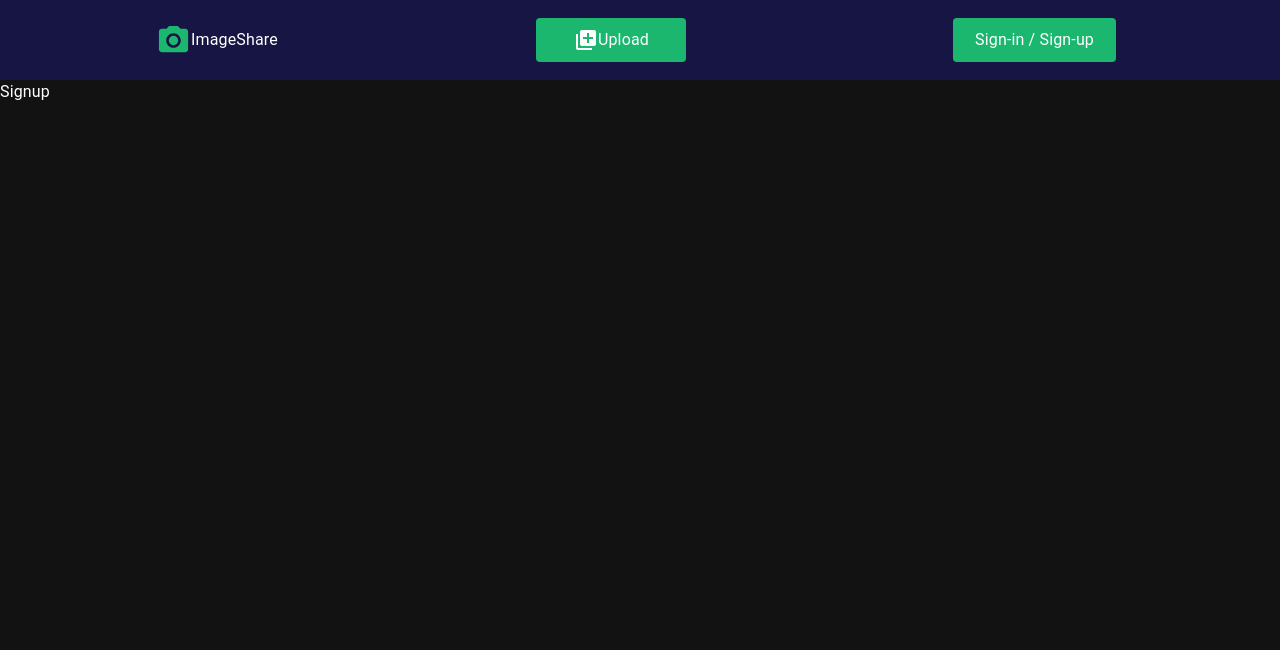
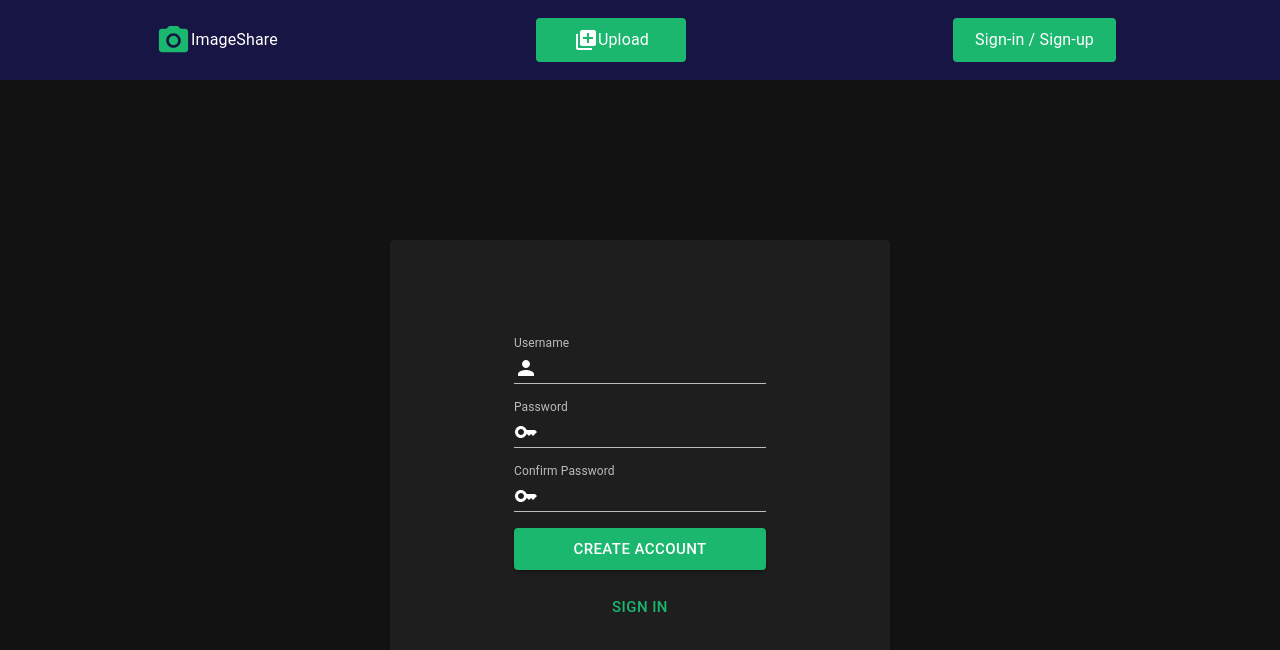
Before and after one commit to askkew/learnMongoDB, a React (Create React App) app in the folder client/: page /signup in a window 1280 px wide. Shown: the top 650 px of the page. Built offline with nearby package versions, Linux system fonts and the light colour scheme.

Commit message:
created sign in and sign up pages

```diff
--- a/client/src/components/signin/index.js
+++ b/client/src/components/signin/index.js
@@ -1,7 +1,55 @@
-import React from 'react'
+import React, { useEffect, useState} from 'react'
+import { styled, Card, Dialog, DialogTitle, DialogActions, Input, InputLabel, InputAdornment, FormHelperText, CardActions, CardContent, Button, Typography, Box, Grid, TextField, Divider, FormControl, FormActions, Stack, Table, TableBody, TableCell, TableContainer, TableHead, TableRow, Paper } from '@mui/material';
+import PersonIcon from '@mui/icons-material/Person';
+import KeyIcon from '@mui/icons-material/Key';
+import axios from 'axios';
+
+const Signinbox = styled(Box)({
+  display: 'flex',
+  flexDirection: 'column',
+  justifyContent: 'center',
+})
 
 export const Signin = () => {
   return (
-    <div>Signin</div>
+    <div>
+      <Grid container justifyContent="center" sx={{paddingTop: 20}}>
+        <Card sx={{width: 500, height: 500, display: 'flex', justifyContent: 'center', paddingBottom: 2}}>
+          <Signinbox>
+            <TextField
+              size="large"
+              id="input-with-icon-textfield"
+              variant="standard"
+              label="Username"
+              InputProps={{
+                startAdornment: (
+                  <InputAdornment position="start">
+                    <PersonIcon />
+                  </InputAdornment>
+                ),
+              }}
+            />
+            <TextField
+              size="large"
+              id="filled-password-input"
+              label="Password"
+              type="password"
+              autoComplete="current-password"
+              variant="standard"
+              sx={{marginTop: 2}}
+              InputProps={{
+                startAdornment: (
+                  <InputAdornment position="start">
+                    <KeyIcon />
+                  </InputAdornment>
+                ),
+              }}
+            />
+            <Button size="large" variant="contained" sx={{marginTop: 2, backgroundColor: "rgb(27, 183, 110)"}}>Login</Button>
+            <Button size="large" href="/signup" sx={{marginTop: 2, color: "rgb(27, 183, 110)"}}>Sign up/Create an account</Button>
+          </Signinbox>
+        </Card>
+      </Grid>
+    </div>
   )
 }
--- a/client/src/components/signup/index.js
+++ b/client/src/components/signup/index.js
@@ -1,7 +1,71 @@
-import React from 'react'
+import React, { useEffect, useState} from 'react'
+import { styled, Card, Dialog, DialogTitle, DialogActions, Input, InputLabel, InputAdornment, FormHelperText, CardActions, CardContent, Button, Typography, Box, Grid, TextField, Divider, FormControl, FormActions, Stack, Table, TableBody, TableCell, TableContainer, TableHead, TableRow, Paper } from '@mui/material';
+import PersonIcon from '@mui/icons-material/Person';
+import KeyIcon from '@mui/icons-material/Key';
+import axios from 'axios';
+
+const Signinbox = styled(Box)({
+  display: 'flex',
+  flexDirection: 'column',
+  justifyContent: 'center',
+})
 
 export const Signup = () => {
   return (
-    <div>Signup</div>
+    <div>
+      <Grid container justifyContent="center" sx={{paddingTop: 20}}>
+        <Card sx={{width: 500, height: 500, display: 'flex', justifyContent: 'center', paddingBottom: 2}}>
+          <Signinbox>
+            <TextField
+              size="large"
+              id="input-with-icon-textfield"
+              variant="standard"
+              label="Username"
+              InputProps={{
+                startAdornment: (
+                  <InputAdornment position="start">
+                    <PersonIcon />
+                  </InputAdornment>
+                ),
+              }}
+            />
+            <TextField
+              size="large"
+              id="filled-password-input"
+              label="Password"
+              type="password"
+              autoComplete="current-password"
+              variant="standard"
+              sx={{marginTop: 2}}
+              InputProps={{
+                startAdornment: (
+                  <InputAdornment position="start">
+                    <KeyIcon />
+                  </InputAdornment>
+                ),
+              }}
+            />
+            <TextField
+              size="large"
+              id="filled-password-input"
+              label="Confirm Password"
+              type="password"
+              autoComplete="current-password"
+              variant="standard"
+              sx={{marginTop: 2}}
+              InputProps={{
+                startAdornment: (
+                  <InputAdornment position="start">
+                    <KeyIcon />
+                  </InputAdornment>
+                ),
+              }}
+            />
+            <Button size="large" variant="contained" sx={{marginTop: 2, backgroundColor: "rgb(27, 183, 110)"}}>Create account</Button>
+            <Button size="large" href="/signin" sx={{marginTop: 2, color: "rgb(27, 183, 110)"}}>Sign in</Button>
+          </Signinbox>
+        </Card>
+      </Grid>
+    </div>
   )
 }
--- a/client/src/components/upload/index.js
+++ b/client/src/components/upload/index.js
@@ -4,7 +4,6 @@ import DeleteIcon from '@mui/icons-material/Delete';
 import DriveFolderUploadIcon from '@mui/icons-material/DriveFolderUpload';
 import UpgradeIcon from '@mui/icons-material/Upgrade';
 import axios from 'axios';
-
 
 const Enterdata = styled(Box)({
   display: 'flex',
@@ -60,6 +59,7 @@ export const Upload = () => {
   const [deleteOpen, setDeleteOpen] = useState(false);
   const [item, setItem] = useState([]);
   const [products, setProducts] = useState("");
+  const [file, setFile] = useState(null);
 
   const fetchData = async () => {
     const data = await axios.get("http://localhost:5000/read")
@@ -125,6 +125,14 @@ export const Upload = () => {
     setShowTextFields(!showTextFields);
   }
 
+  const handleChange = (event) => {
+    if (event.target.files[0].type.startsWith('image/')) {
+      setFile(event.target.files[0]);
+    } else {
+      alert('Invalid file type. Please select a photo.');
+    }
+  };
+
   return (
     <Grid container justifyContent="center" sx={{paddingTop: 2}}>
         <Card sx={{width: 1000, display: 'flex', justifyContent: 'center', paddingBottom: 2}}>
@@ -168,7 +176,25 @@ export const Upload = () => {
               </Enterdata>
               <Enterdata>
                 <UploadImageBl>
-                  <Button color="secondary" type="submit" variant="contained" startIcon={<DriveFolderUploadIcon />}>Upload</Button>
+                  <input
+                    accept="image/*"
+                    id="contained-button-file"
+                    multiple
+                    type="file"
+                    onChange={handleChange}
+                  />
+                  <label htmlFor="contained-button-file">
+                  <Button
+                    variant="contained"
+                    color="secondary"
+                    component="span"
+                    startIcon={<DriveFolderUploadIcon />}
+                  >
+                  Upload
+                  </Button>
+                  </label>
+                  {file && <p>{file.name}</p>}
+                  {/* <Button color="secondary" type="submit" variant="contained" startIcon={<DriveFolderUploadIcon />}>Upload</Button> */}
                   {/* when file has been chosen, give a small preview of the image and a confirm upload button
                       once confirm button has been clicked, area reverts back to original state */}
                 </UploadImageBl>
```
